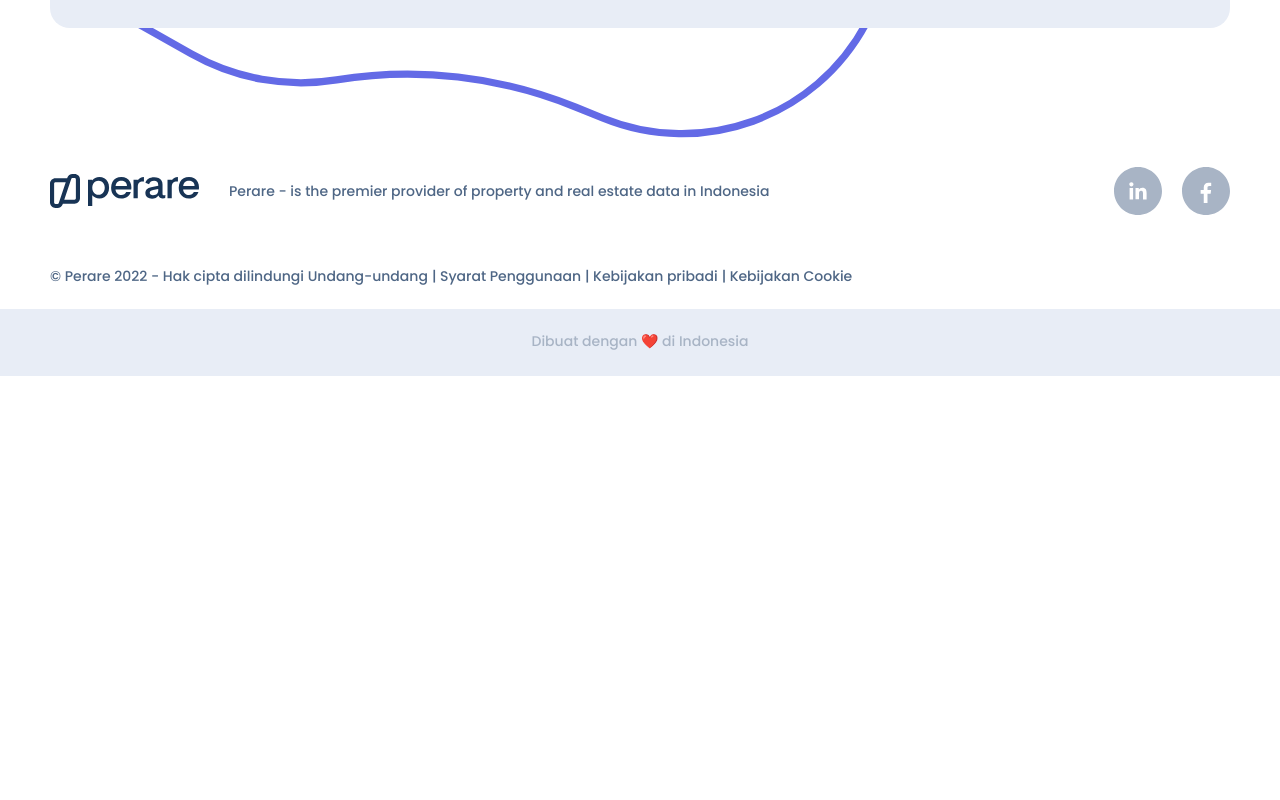
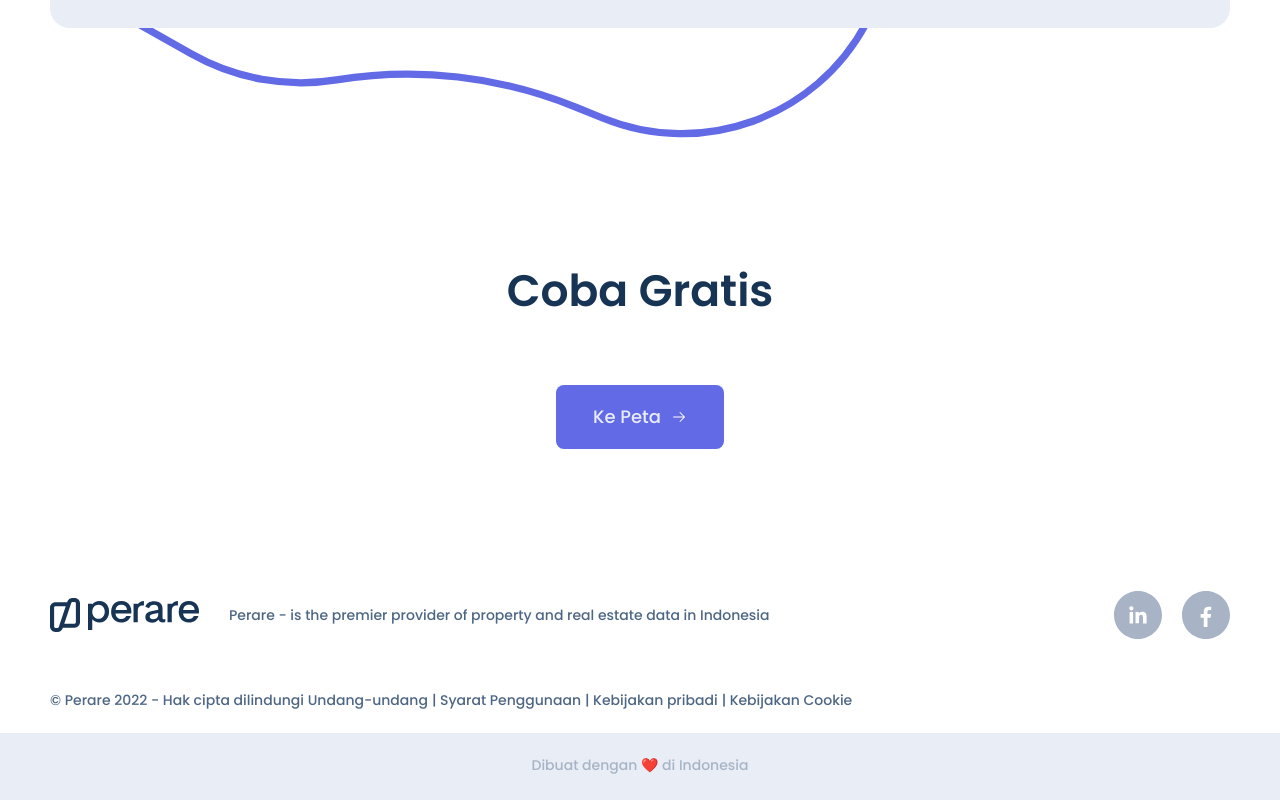
Before and after one commit to Shevrin/perare-landing, an Angular app: page / in a window 1280 px wide. Shown: the part 3616-4416 px from the top of the page. Before the commit the page ends 3992 px from the top, so only its background shows below. Built offline with nearby package versions, Linux system fonts and the light colour scheme.

Commit message:
added section call

```diff
--- a/src/app/landing/call/call.component.html
+++ b/src/app/landing/call/call.component.html
@@ -1 +1,17 @@
-<!-- <p>call works!</p> -->
+<section class="call">
+  <div class="container">
+
+    <h2 class="call__title">
+      Coba <br> Gratis
+    </h2>
+    <button class="call__btn">
+      Ke Peta
+      <svg width="16" height="16" viewBox="0 0 16 16" fill="none" xmlns="http://www.w3.org/2000/svg">
+        <path fill-rule="evenodd" clip-rule="evenodd"
+          d="M8.64645 12.8536C8.45118 12.6583 8.45118 12.3417 8.64645 12.1464L12.2929 8.5L2.5 8.5C2.22386 8.5 2 8.27614 2 8C2 7.72386 2.22386 7.5 2.5 7.5L12.2929 7.5L8.64645 3.85355C8.45118 3.65829 8.45118 3.34171 8.64645 3.14645C8.84171 2.95118 9.15829 2.95118 9.35355 3.14645L13.8536 7.64645C14.0488 7.84171 14.0488 8.15829 13.8536 8.35355L9.35355 12.8536C9.15829 13.0488 8.84171 13.0488 8.64645 12.8536Z"
+          fill="white" />
+      </svg>
+    </button>
+
+  </div>
+</section>
--- a/src/app/landing/call/call.component.sass
+++ b/src/app/landing/call/call.component.sass
@@ -0,0 +1,42 @@
+@import '/src/sass/landing/vars'
+.call
+  padding: 123px 0 113px
+
+  @media (max-width: 420px)
+    padding: 85px 0 95px
+
+  &__title
+    @extend %Poppins-600
+    font-size: 44px
+    line-height: 60px
+    color: $black
+    text-align: center
+    margin-bottom: 64px
+
+    br
+      display: none
+
+    @media (max-width: 420px)
+      // @extend %WorkSans-600
+      font-size: 40px
+      line-height: 50px
+      margin-bottom: 27px
+      br
+        display: block
+
+  &__btn
+    width: 168px
+    height: 64px
+    background-color: $purple
+    border-radius: 8px
+    display: flex
+    align-items: center
+    justify-content: center
+    @extend %Poppins-500
+    font-size: 18px
+    line-height: 28px
+    color: $light-grey
+    margin: 0 auto
+
+    svg
+      margin-left: 10px
```
